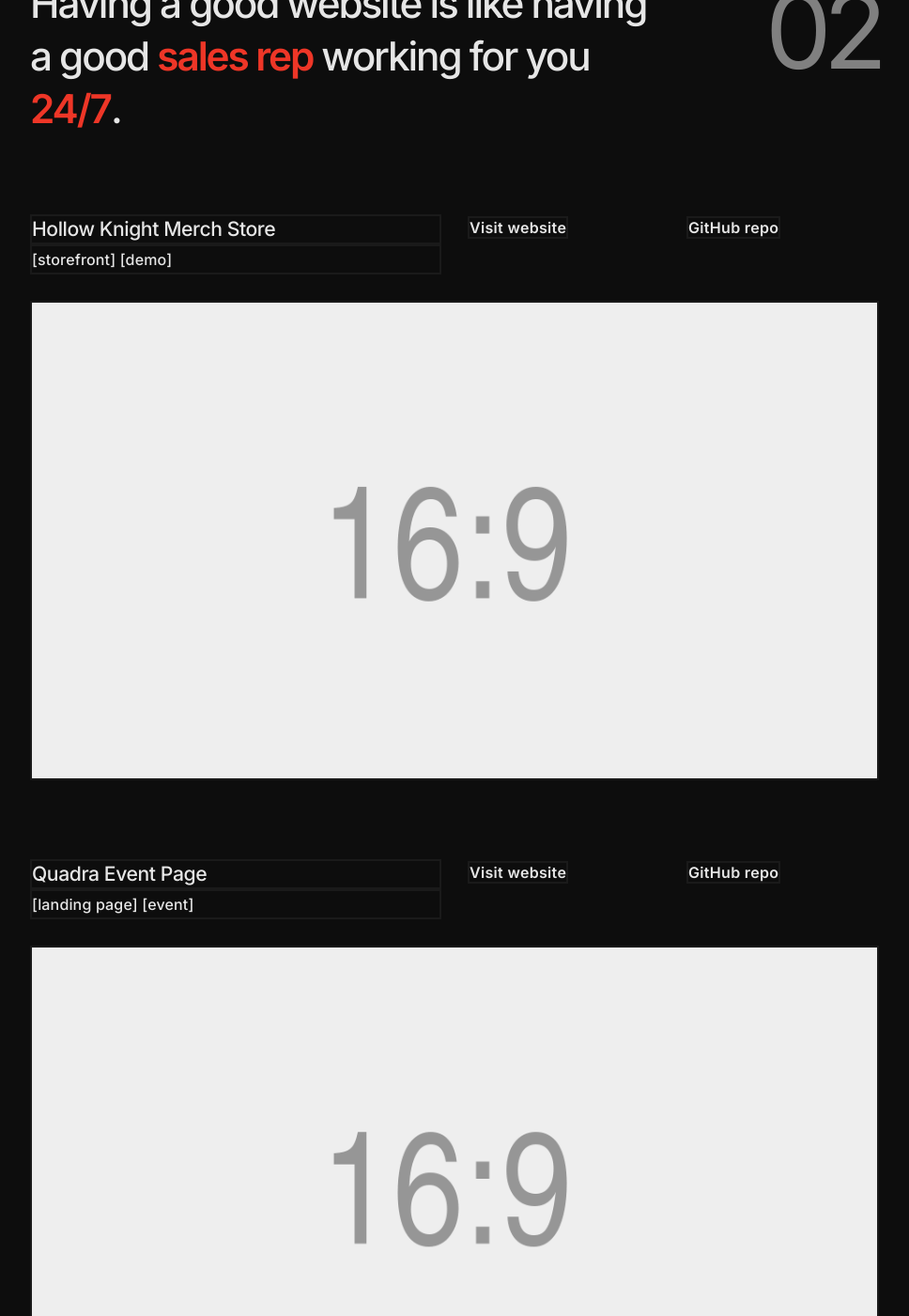
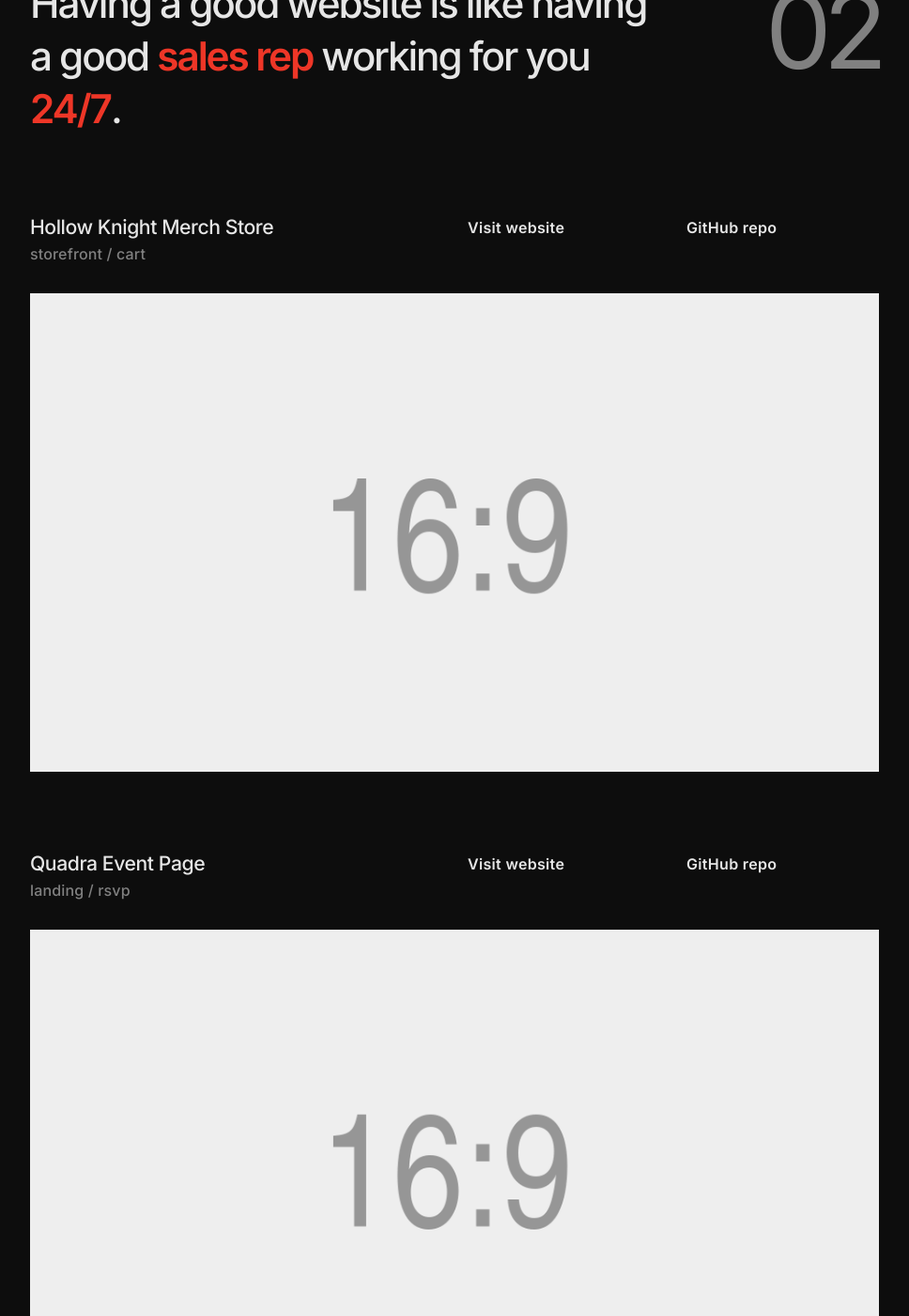
Before and after one commit to jingtianfeng/jtfeng-personal-1, a Jekyll site: the page built from index.html, in a window 1280 px wide and 1400 px high, scrolled down 1580 px. Shown: the whole window at 94% size, without its empty margins (156-1124 px from the left). Built offline with Jekyll 4.4.1, drawn with Linux system fonts in a browser that asks for light colours.

Commit message:
Update index: #frontend-work remove borders and add .text-muted

```diff
--- a/index.html
+++ b/index.html
@@ -89,23 +89,21 @@ title: Front-End Developer
         </div>
         <div class="row gy-4 mt-5">
             <div class="col-4 col-md-2">
-                <h3 class="border border-dark">
+                <h3>
                     Hollow Knight Merch Store
                 </h3>
-                <div class="border border-dark">
-                    [storefront] [demo]
+                <div class="text-muted">
+                    storefront / cart
                 </div>
             </div>
             <div class="col-2 col-md-1">
-                <a class="border border-dark"
-                   href="https://jingtianfeng.github.io/hollow-knight/"
+                <a href="https://jingtianfeng.github.io/hollow-knight/"
                    target="_blank" rel="noopener noreferrer">
                     Visit website
                 </a>
             </div>
             <div class="col-2 col-md-1">
-                <a class="border border-dark"
-                   href="https://github.com/jingtianfeng/hollow-knight"
+                <a href="https://github.com/jingtianfeng/hollow-knight"
                    target="_blank" rel="noopener noreferrer">
                     GitHub repo
                 </a>
@@ -113,30 +111,28 @@ title: Front-End Developer
         </div>
         <div class="row mt-4">
             <div class="col-4">
-                <img class="border border-dark img-fluid"
+                <img class="img-fluid"
                      src="/assets/img/placeholder-16x9.png" alt="Hollow Knight Merch Store"
                      height="160" width="auto">
             </div>
         </div>
         <div class="row gy-4 mt-5">
             <div class="col-4 col-md-2">
-                <h3 class="border border-dark">
+                <h3>
                     Quadra Event Page
                 </h3>
-                <div class="border border-dark">
-                    [landing page] [event]
+                <div class="text-muted">
+                    landing / rsvp
                 </div>
             </div>
             <div class="col-2 col-md-1">
-                <a class="border border-dark"
-                   href="https://jingtianfeng.github.io/quadra-can/"
+                <a href="https://jingtianfeng.github.io/quadra-can/"
                    target="_blank" rel="noopener noreferrer">
                     Visit website
                 </a>
             </div>
             <div class="col-2 col-md-1">
-                <a class="border border-dark"
-                   href="https://github.com/jingtianfeng/quadra-can"
+                <a href="https://github.com/jingtianfeng/quadra-can"
                    target="_blank" rel="noopener noreferrer">
                     GitHub repo
                 </a>
@@ -144,7 +140,7 @@ title: Front-End Developer
         </div>
         <div class="row mt-4">
             <div class="col-4">
-                <img class="border border-dark img-fluid"
+                <img class="img-fluid"
                      src="/assets/img/placeholder-16x9.png" alt="Quadra Event Page"
                      height="160" width="auto">
             </div>
```
